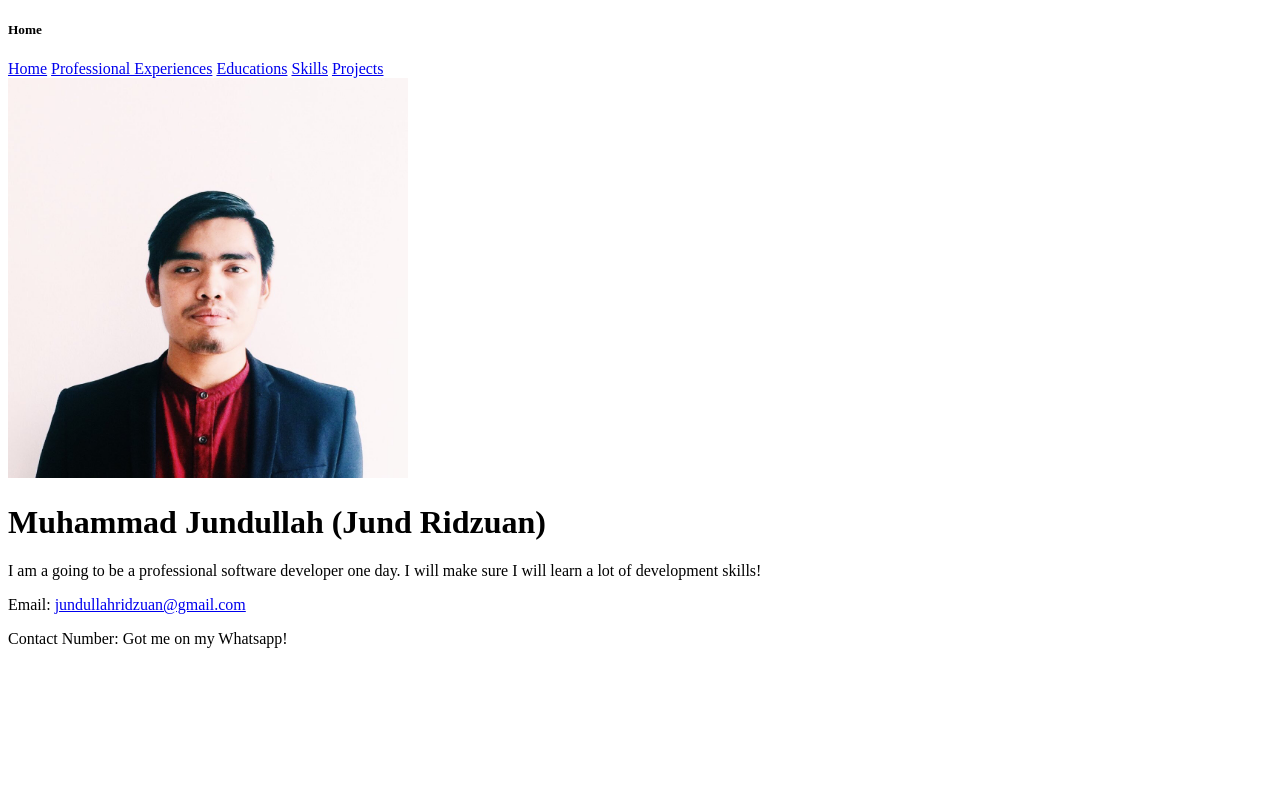
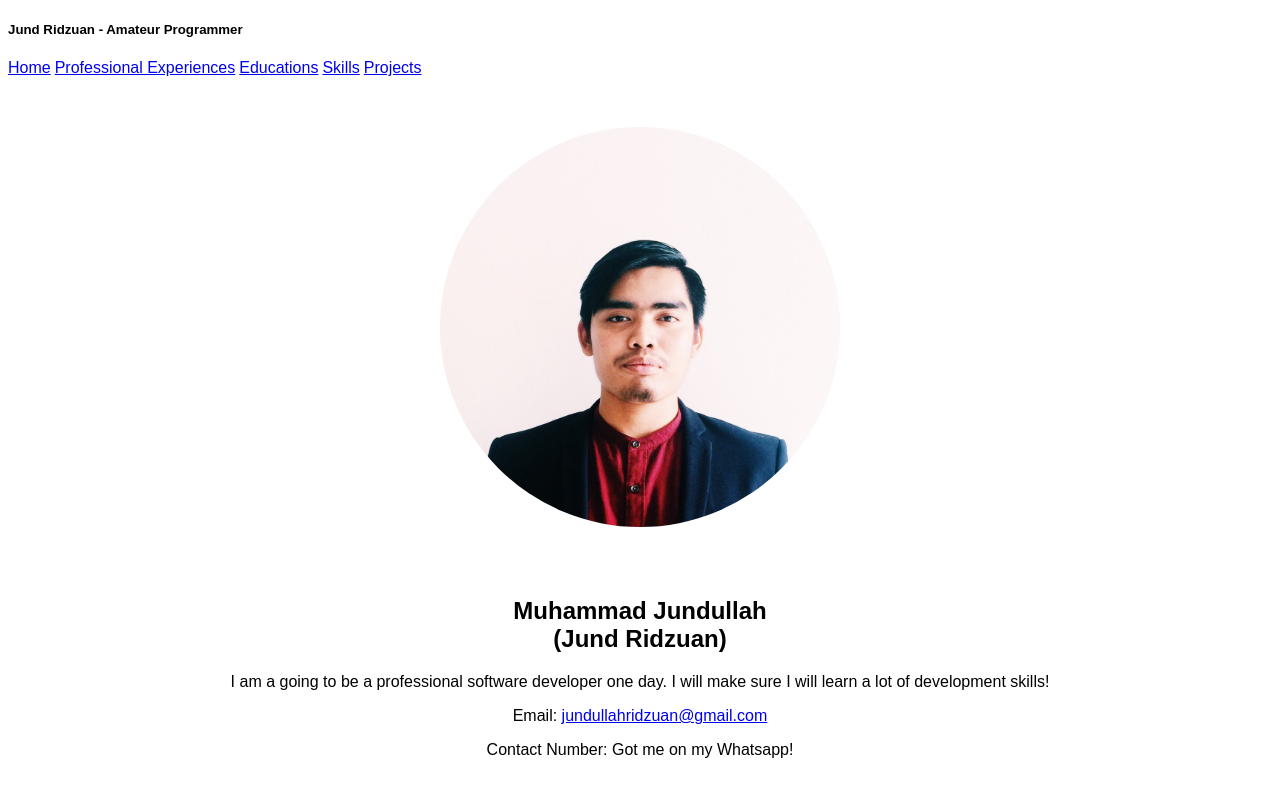
Before and after one commit to jundllh/Digital-Resume-OnlineCodeBootcamp-, a plain HTML site: page index.html in a window 1280 px wide. Drawn offline with Linux system fonts and the light colour scheme.

Commit message:
Updating Home page

```diff
--- a/Styles/index.css
+++ b/Styles/index.css
@@ -10,6 +10,31 @@ img {
     object-fit: contain;
 }
 
+.rounded-profile {
+  border-radius: 50%;
+}
+
+.centered-section {
+  display: flex;
+  justify-content: center;
+  align-items: center;
+  height: 500px;
+}
+
+.centered-section-2 {
+  display: flex;
+  justify-content: center;
+  align-items: center;
+}
+
+.centered-content {
+  text-align: center;
+}
+
 nav {
     display: block;
 }
+
+h1, h2, h3, h4, h5, p, a {
+  font-family: sans-serif;
+}
--- a/index.html
+++ b/index.html
@@ -8,7 +8,7 @@
 
   <body>
     <header>
-      <h5>Home</h5>
+      <h5>Jund Ridzuan - Amateur Programmer</h5>
       <a href="./index.html">Home</a>
       <a href="./Pages/Professional Experiences.html">Professional Experiences</a>
       <a href="./Pages/Educations.html">Educations</a>
@@ -17,17 +17,19 @@
     </header>
 
     <main>
-      <section>
+      <section class="centered-section">
         <img
-        src="./Images/Foto Rasmi.JPEG" alt="My Photo">
+        src="./Images/Foto Rasmi.JPEG" alt="My Photo" class="rounded-profile">
       </section>
 
-      <div>
-        <h1>Muhammad Jundullah (Jund Ridzuan)</h1>
-        <p>I am a going to be a professional software developer one day. I will make sure I will learn a lot of development skills!</p>
-        <p>Email: <a href="jundullahridzuan@gmail.com">jundullahridzuan@gmail.com</a></p>
-        <p>Contact Number: Got me on my Whatsapp!</p>
-      </div>
+      <section class="centered-section-2">
+        <div class="centered-content">
+          <h1>Muhammad Jundullah <br> (Jund Ridzuan)</h1>
+          <p>I am a going to be a professional software developer one day. I will make sure I will learn a lot of development skills!</p>
+          <p>Email: <a href="jundullahridzuan@gmail.com">jundullahridzuan@gmail.com</a></p>
+          <p>Contact Number: Got me on my Whatsapp!</p>
+        </div>
+      </section>
     </main>
   </body>
 </html>
```
Also changed, not shown: Pages/Educations.html (+1 -0 lines), Pages/Professional Experiences.html (+1 -0 lines), Pages/Projects.html (+1 -0 lines), Pages/Skills.html (+1 -0 lines), 2 other files.
